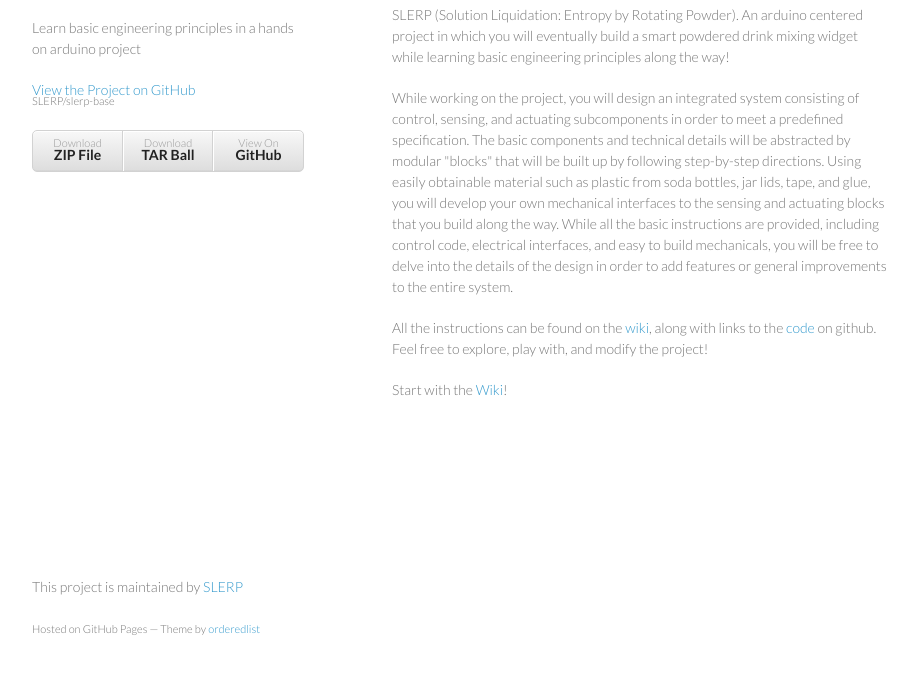
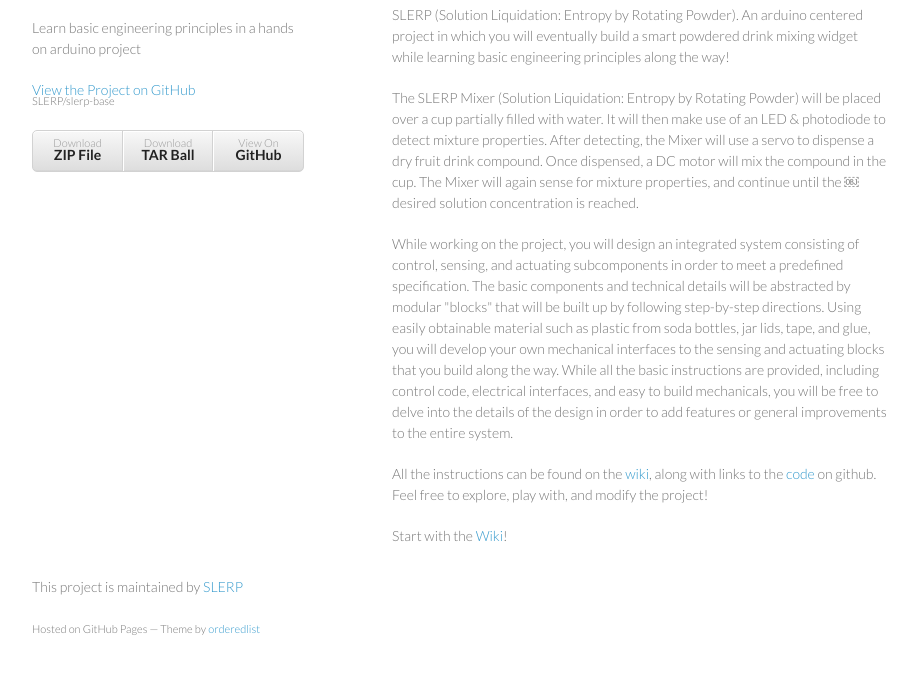
Before and after one commit to SLERP/slerp-base, a plain HTML site: page index.html in a window 1280 px wide. Shown: the part 92-766 px from the top of the page, without its empty margins (178-1095 px from the left). Drawn offline with Linux system fonts and the light colour scheme.

Commit message:
Update index.html

```diff
--- a/index.html
+++ b/index.html
@@ -36,6 +36,16 @@ SLERP (Solution Liquidation: Entropy by Rotating Powder). An arduino centered pr
 eventually build a smart powdered drink mixing widget while learning basic engineering principles along the way!
 </p>
 <p>
+  The SLERP Mixer (Solution Liquidation: Entropy by Rotating Powder) will be placed
+over a cup partially filled with water. It will then make use of an LED & photodiode to
+detect mixture properties. After detecting, the Mixer will use a servo to dispense a
+dry fruit drink compound. Once dispensed, a DC motor will mix the compound in the
+cup.
+The Mixer will again sense for mixture properties, and continue until the
+￼
+desired solution concentration is reached.
+</p>
+<p>
 While working on the project, you will design an integrated system consisting of control,
 sensing, and actuating subcomponents in order to meet a predefined specification.
 The basic components and technical details will be abstracted by modular "blocks" that will be
```
